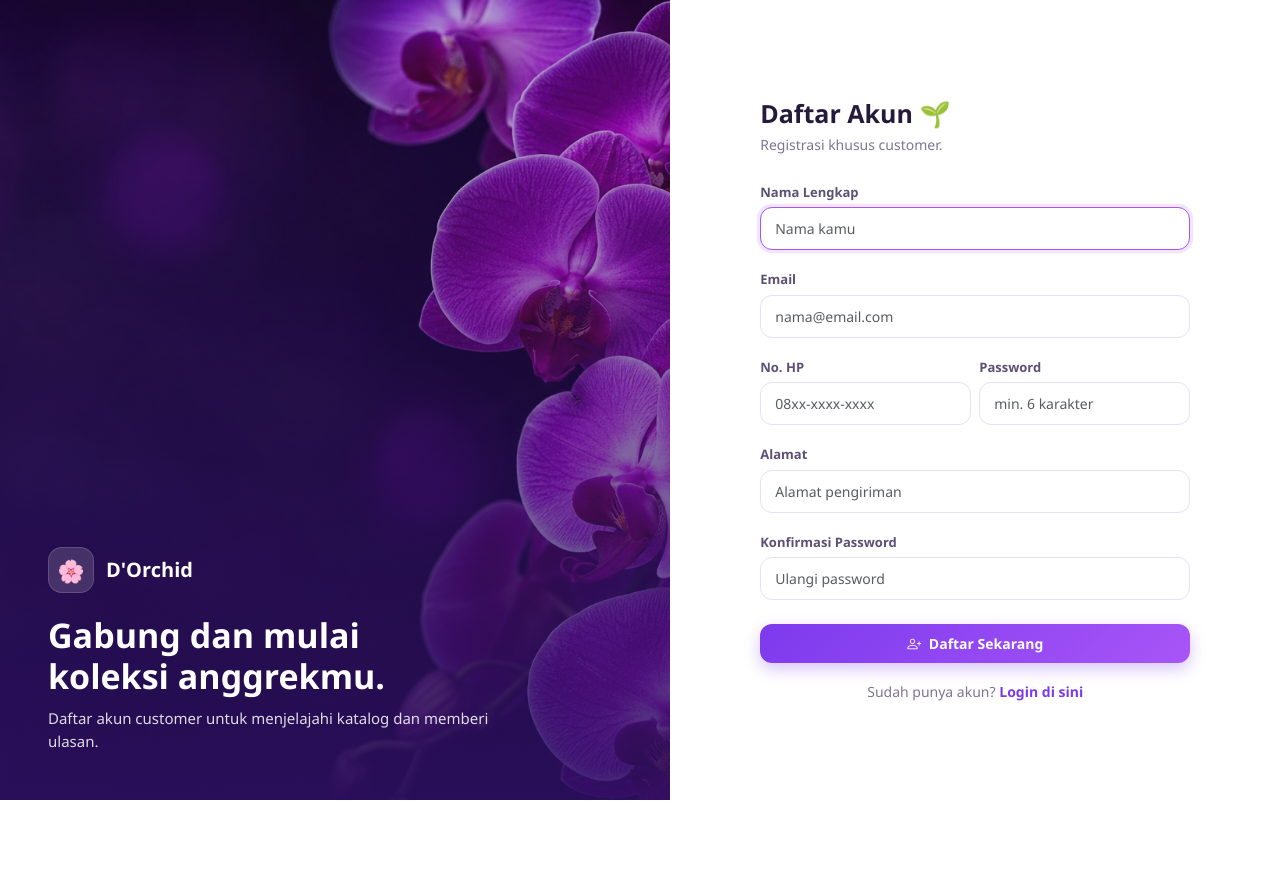
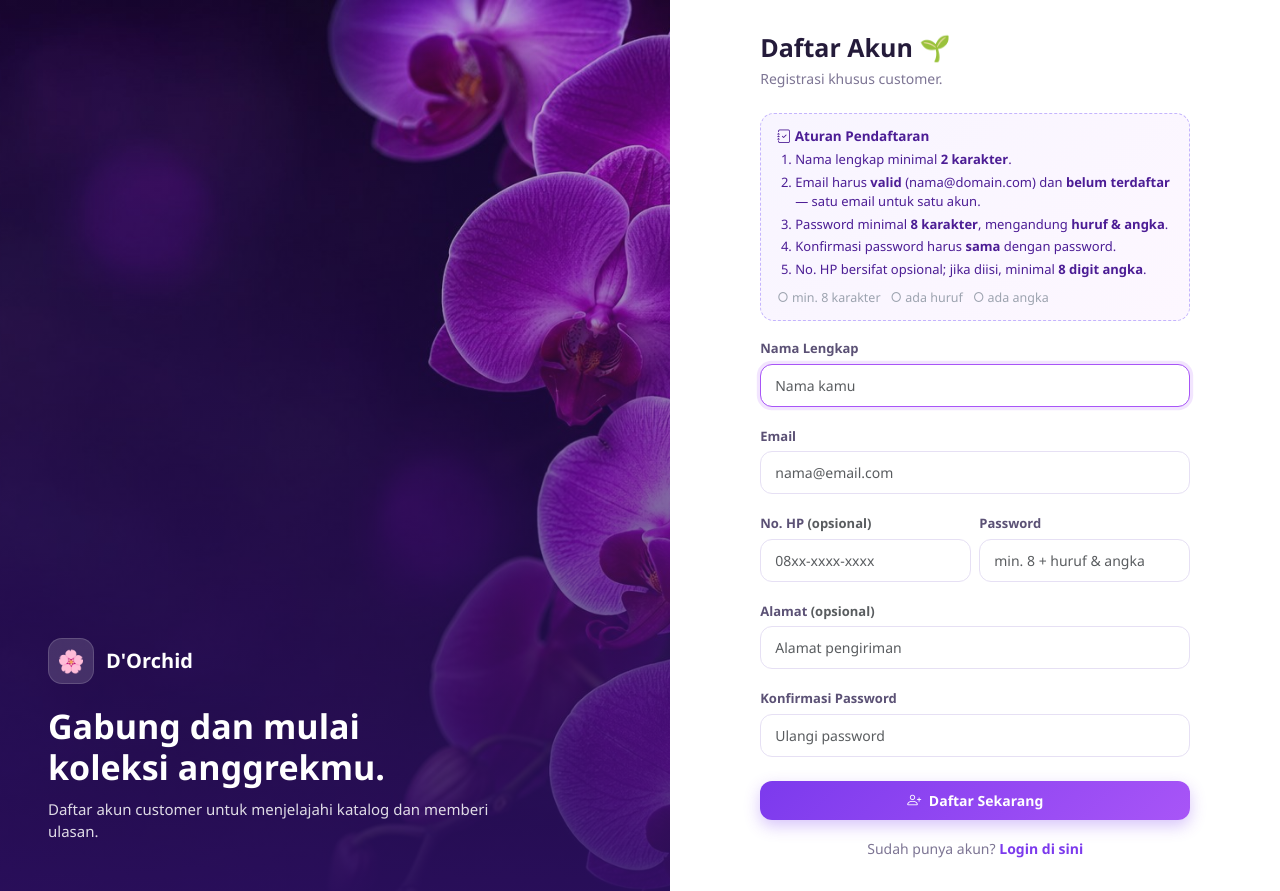
Before and after one commit to FostKarlLyle/D_Orchid, a web app: file register.html in a window 1280 px wide. Before the commit the page ends 800 px from the top, so only its background shows below. Run offline with its HTML, style and script files only (its server is not run), Linux system fonts and the light colour scheme.

Commit message:
Penyesuaian #4: perbaikan halaman register + aturan pendaftaran
Kedua versi (static & server) memakai aturan yang sama:
- Nama lengkap minimal 2 karakter
- Email format valid (nama@domain.com) & belum terdaftar (1 email = 1 akun)
- Password minimal 8 karakter, mengandung huruf & angka
- Konfirmasi password harus sama
- No. HP opsional; jika diisi minimal 8 digit angka

Static (register.html):
- Kartu 'Aturan Pendaftaran' + checklist live password (min.8/huruf/angka)
- Pesan error inline permanen di atas form (bukan toast cepat yang
  mudah hilang — salah satu penyebab terasa 'banyak bug')
- Validasi JS lengkap (format email, duplikat, kompleksitas, HP)

Server:
- src/routes/auth.js: semua aturan divalidasi server-side;
  email duplikat kembali ke /register (dulu dilempar ke /login)
- views/auth/register.ejs: kartu aturan + checklist live + validasi client
- Perbaikan flash hilang: roleHome & register sukses mengarah langsung ke
  halaman render (/customer/katalog, /karyawan/anggrek) — rantai redirect
  perantara dulu menelan flash (login karyawan/customer jadi tanpa pesan)

Test: static 168/168 lulus; server curl: 5 validasi + duplikat + sukses +
flash login 3 role tampil semua

Co-authored-by: arena-agent <297053741+arena-agent@users.noreply.github.com>

```diff
--- a/register.html
+++ b/register.html
@@ -9,6 +9,18 @@
   <link rel="stylesheet" href="static/vendor/bootstrap-icons.min.css" />
   <link rel="stylesheet" href="public/css/style.css" />
   <link rel="stylesheet" href="static/app.css" />
+  <style>
+    .rules-box { background: linear-gradient(135deg, #f8f5ff, #fdf7ff); border: 1px dashed #c4b5fd; border-radius: 14px; padding: 12px 16px; font-size: 13px; margin-bottom: 14px; color: #4c1d95; }
+    .rules-box b.title { display: block; font-size: 13.5px; margin-bottom: 4px; }
+    .rules-box ol { margin: 4px 0 10px; padding-left: 18px; }
+    .rules-box li { margin: 3px 0; }
+    .pw-rules { display: flex; flex-wrap: wrap; gap: 10px; font-size: 12.5px; }
+    .pw-rules span { color: #9ca3af; transition: color .15s; }
+    .pw-rules span::before { content: "○ "; }
+    .pw-rules span.ok { color: #16a34a; font-weight: 600; }
+    .pw-rules span.ok::before { content: "✓ "; }
+    #formError:empty { display: none; }
+  </style>
 </head>
 <body>
   <div class="auth-wrap">
@@ -27,23 +39,43 @@
         <h2>Daftar Akun 🌱</h2>
         <div class="hint">Registrasi khusus customer.</div>
         <div id="flashSlot"></div>
+
+        <div class="rules-box">
+          <b class="title"><i class="bi bi-journal-check me-1"></i>Aturan Pendaftaran</b>
+          <ol>
+            <li>Nama lengkap minimal <b>2 karakter</b>.</li>
+            <li>Email harus <b>valid</b> (nama@domain.com) dan <b>belum terdaftar</b> — satu email untuk satu akun.</li>
+            <li>Password minimal <b>8 karakter</b>, mengandung <b>huruf &amp; angka</b>.</li>
+            <li>Konfirmasi password harus <b>sama</b> dengan password.</li>
+            <li>No. HP bersifat opsional; jika diisi, minimal <b>8 digit angka</b>.</li>
+          </ol>
+          <div class="pw-rules" aria-live="polite">
+            <span id="pwLen">min. 8 karakter</span>
+            <span id="pwLetter">ada huruf</span>
+            <span id="pwDigit">ada angka</span>
+          </div>
+        </div>
+
+        <div id="formError" role="alert"></div>
+
         <form data-form="register">
           <div class="mb-3"><label class="form-label">Nama Lengkap</label>
             <input type="text" name="name" class="form-control" required autofocus placeholder="Nama kamu" /></div>
           <div class="mb-3"><label class="form-label">Email</label>
             <input type="email" name="email" class="form-control" required placeholder="nama@email.com" /></div>
           <div class="row g-2 mb-3">
-            <div class="col-sm-6"><label class="form-label">No. HP</label>
+            <div class="col-sm-6"><label class="form-label">No. HP <span class="text-muted">(opsional)</span></label>
               <input type="text" name="phone" class="form-control" placeholder="08xx-xxxx-xxxx" /></div>
             <div class="col-sm-6"><label class="form-label">Password</label>
-              <input type="password" name="password" class="form-control" required minlength="6" placeholder="min. 6 karakter" /></div>
+              <input type="password" name="password" class="form-control" required minlength="8" placeholder="min. 8 + huruf &amp; angka" /></div>
           </div>
-          <div class="mb-3"><label class="form-label">Alamat</label>
+          <div class="mb-3"><label class="form-label">Alamat <span class="text-muted">(opsional)</span></label>
             <input type="text" name="address" class="form-control" placeholder="Alamat pengiriman" /></div>
           <div class="mb-4"><label class="form-label">Konfirmasi Password</label>
-            <input type="password" name="confirm" class="form-control" required placeholder="Ulangi password" /></div>
+            <input type="password" name="confirm" class="form-control" required minlength="8" placeholder="Ulangi password" /></div>
           <button class="btn-accent w-100" type="submit"><i class="bi bi-person-plus me-1"></i> Daftar Sekarang</button>
         </form>
+
         <div class="auth-switch">Sudah punya akun? <a href="index.html" class="link-plain">Login di sini</a></div>
       </div>
     </div>
@@ -58,20 +90,60 @@
       var S = window.Store, U = window.UI;
       if (S.currentUser()) { U.go(S.roleHome(S.currentUser().role)); return; }
       document.getElementById('flashSlot').innerHTML = U.flashHTML();
-      document.querySelector('[data-form="register"]').addEventListener('submit', function (ev) {
+
+      var errBox = document.getElementById('formError');
+      var form = document.querySelector('[data-form="register"]');
+
+      function showError(msg, field) {
+        errBox.innerHTML = '<div class="alert alert-danger alert-dismissible fade show app-alert" role="alert">' +
+          '<i class="bi bi-exclamation-triangle-fill me-2"></i>' + UI.e(msg) +
+          '<button type="button" class="btn-close" data-dismiss="1" aria-label="Tutup"></button></div>';
+        var close = errBox.querySelector('[data-dismiss]');
+        if (close) close.onclick = function () { errBox.innerHTML = ''; };
+        if (field) field.focus();
+      }
+      function clearError() { errBox.innerHTML = ''; }
+
+      /* checklist live password */
+      function updatePwRules() {
+        var v = form.elements['password'].value;
+        document.getElementById('pwLen').classList.toggle('ok', v.length >= 8);
+        document.getElementById('pwLetter').classList.toggle('ok', /[A-Za-z]/.test(v));
+        document.getElementById('pwDigit').classList.toggle('ok', /\d/.test(v));
+      }
+      form.elements['password'].addEventListener('input', updatePwRules);
+
+      /* validasi lengkap — urut dari field pertama */
+      function validate(data) {
+        if (data.name.length < 2) return ['Nama lengkap minimal 2 karakter.', 'name'];
+        if (!/^[^\s@]+@[^\s@]+\.[^\s@]{2,}$/.test(data.email)) return ['Format email tidak valid. Contoh: nama@email.com', 'email'];
+        if (data.password.length < 8) return ['Password minimal 8 karakter.', 'password'];
+        if (!(/[A-Za-z]/.test(data.password) && /\d/.test(data.password)))
+          return ['Password harus mengandung huruf dan angka.', 'password'];
+        if (data.password !== data.confirm) return ['Konfirmasi password tidak sama.', 'confirm'];
+        if (data.phone && data.phone.replace(/\D/g, '').length < 8)
+          return ['No. HP minimal 8 digit angka.', 'phone'];
+        if (S.state.users.some(function (u) { return u.email.toLowerCase() === data.email; }))
+          return ['Email sudah terdaftar. Gunakan email lain atau login.', 'email'];
+        return null;
+      }
+
+      form.addEventListener('submit', function (ev) {
         ev.preventDefault();
-        var form = this;
         var val = function (n) { return form.elements[n].value.trim(); };
         var data = {
-          name: val('name'), email: val('email').toLowerCase(), phone: val('phone'),
-          address: val('address'), password: form.elements['password'].value
+          name: val('name'),
+          email: val('email').toLowerCase(),
+          phone: val('phone'),
+          address: val('address'),
+          password: form.elements['password'].value,
+          confirm: form.elements['confirm'].value
         };
-        var confirm2 = form.elements['confirm'].value;
-        if (!data.name || !data.email || !data.password) { U.toast('Nama, email, dan password wajib diisi.', 'err'); return; }
-        if (data.password.length < 6) { U.toast('Password minimal 6 karakter.', 'err'); return; }
-        if (data.password !== confirm2) { U.toast('Konfirmasi password tidak sama.', 'err'); return; }
+        var err = validate(data);
+        if (err) { showError(err[0], form.elements[err[1]]); return; }
+        clearError();
         var res = S.register(data);
-        if (res.error) { U.toast(res.error, 'err'); return; }
+        if (res.error) { showError(res.error, form.elements['email']); return; }
         U.flash('success', 'Registrasi berhasil! Selamat berbelanja 🌸');
         U.go(S.roleHome(res.user.role));
       });
--- a/src/middleware.js
+++ b/src/middleware.js
@@ -22,9 +22,11 @@ function requireAuth(...roles) {
 }
 
 function roleHome(role) {
+  /* langsung ke halaman yang me-render (hindari rantai redirect
+     yang bisa menelan flash sebelum tampil) */
   if (role === 'admin') return '/admin';
-  if (role === 'karyawan') return '/karyawan';
-  return '/customer';
+  if (role === 'karyawan') return '/karyawan/anggrek';
+  return '/customer/katalog';
 }
 
 // Ambil barang keranjang/cart id customer (untuk kebutuhan tampilan)
```
Also changed, not shown: src/routes/auth.js (+23 -5 lines), views/auth/register.ejs (+79 -5 lines), README.md.
